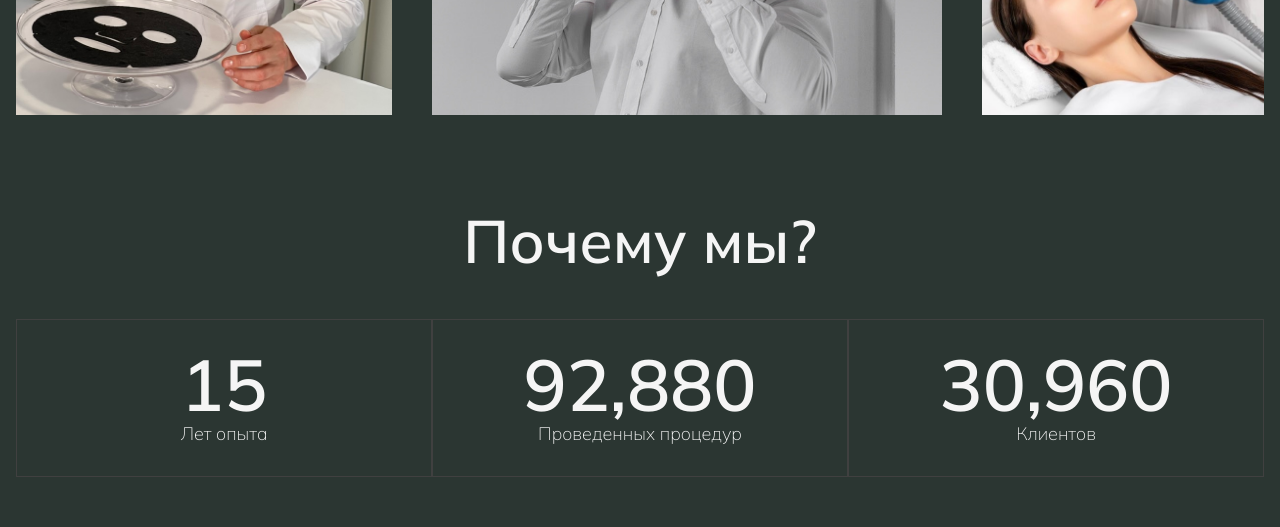
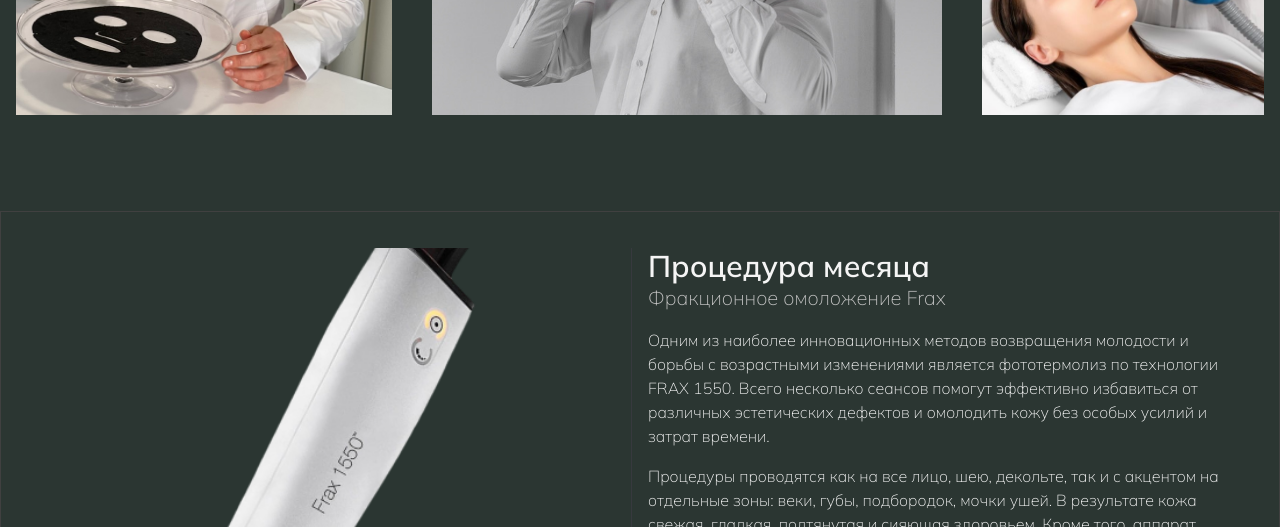
Before and after one commit to KirillUnited/beautymyway-app, a Next.js app: page / in a window 1280 px wide. Shown: the part 3820-4347 px from the top of the page. Built offline with nearby package versions, Linux system fonts and the light colour scheme.

Commit message:
Remove why section

```diff
--- a/src/app/page.tsx
+++ b/src/app/page.tsx
@@ -39,7 +39,6 @@ export default function Home() {
 			<AboutSection />
 			<ProductsSection />
 			<TeamSection />
-			<WhySection />
 			<HitSection />
 			<TestimonialsSection />
 			<FeedsSection />
```
